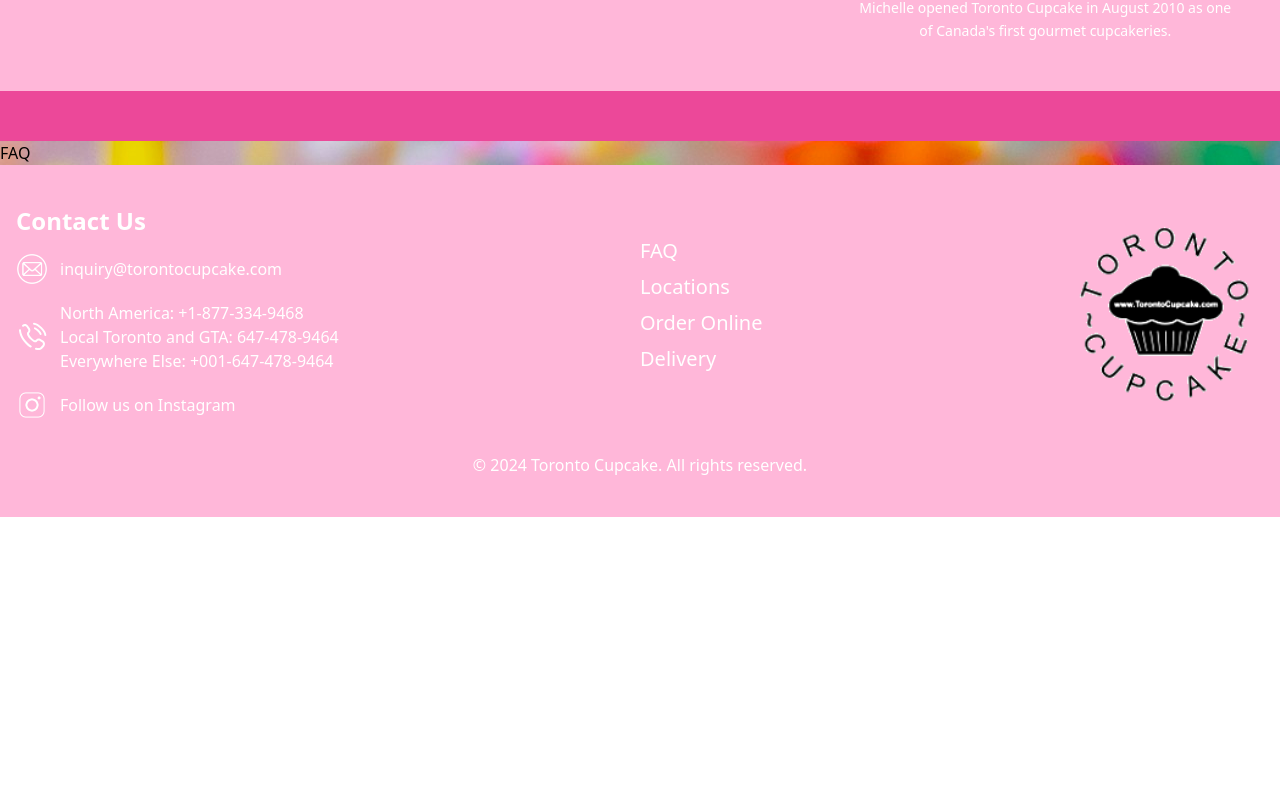
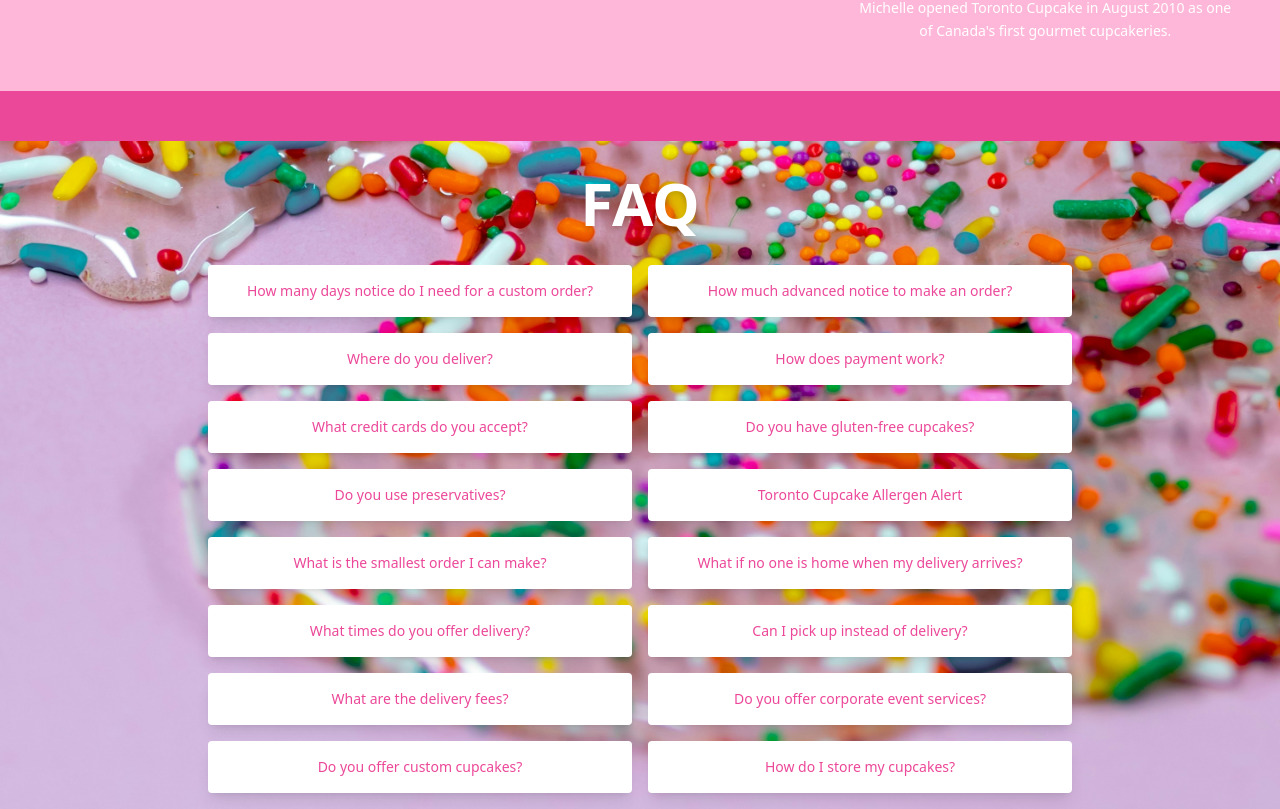
Before and after one commit to kfoley123/WebDesignFinal, a React (Vite) app: page / in a window 1280 px wide. Shown: the part 711-1520 px from the top of the page. Before the commit the page ends 1228 px from the top, so only its background shows below. Built offline with nearby package versions, Linux system fonts and the light colour scheme.

Commit message:
completed FAQ section

```diff
--- a/src/components/FAQ.jsx
+++ b/src/components/FAQ.jsx
@@ -1,7 +1,99 @@
+import {useState} from 'react';
+
 export default function FAQ(){
+
+    const FAQlist = [
+        {
+          question: "How many days notice do I need for a custom order?",
+          answer: "We recommend at least 3-5 days notice for custom orders to ensure availability."
+        },
+        {
+          question: "How much advanced notice to make an order?",
+          answer: "For standard orders, we require at least 48 hours notice."
+        },
+        {
+          question: "Where do you deliver?",
+          answer: "We deliver within the Greater Toronto Area and select nearby regions."
+        },
+        {
+          question: "How does payment work?",
+          answer: "Payment is completed online during checkout or in-person at our shop."
+        },
+        {
+          question: "What credit cards do you accept?",
+          answer: "We accept Visa, MasterCard, and American Express."
+        },
+        {
+          question: "Do you have gluten-free cupcakes?",
+          answer: "Yes, we offer a variety of gluten-free options. Check our menu for details."
+        },
+        {
+          question: "Do you use preservatives?",
+          answer: "No, all our cupcakes are made fresh daily without any preservatives."
+        },
+        {
+          question: "Toronto Cupcake Allergen Alert",
+          answer: "Our cupcakes are made in a facility that handles nuts, dairy, and wheat. Please notify us of any allergies."
+        },
+        {
+          question: "What is the smallest order I can make?",
+          answer: "The smallest order is a single cupcake, available for pickup only."
+        },
+        {
+          question: "What if no one is home when my delivery arrives?",
+          answer: "Our driver will leave the package in a safe location or return it to the shop for pickup."
+        },
+        {
+          question: "What times do you offer delivery?",
+          answer: "Delivery is available between 10 AM and 6 PM daily."
+        },
+        {
+          question: "Can I pick up instead of delivery?",
+          answer: "Yes, you can choose the 'Pickup' option at checkout and collect your order from our store."
+        },
+        {
+          question: "What are the delivery fees?",
+          answer: "Delivery fees start at $5 and vary depending on your location."
+        },
+        {
+          question: "Do you offer corporate event services?",
+          answer: "Yes, we provide custom cupcakes and dessert setups for corporate events."
+        },
+        {
+          question: "Do you offer custom cupcakes?",
+          answer: "Absolutely! We can create custom designs, flavors, and decorations for any occasion."
+        },
+        {
+          question: "How do I store my cupcakes?",
+          answer: "Store cupcakes in a cool, dry place and avoid refrigeration to maintain freshness."
+        }
+      ];
+
+      const [visibleText, setVisibleText] = useState(null);
+
     return (
-        <div style={{ backgroundImage: "url('/images/sprinkles.jpg')" }}>
-            <h1>FAQ</h1>
+        <div
+        className="min-h-[400px] bg-cover bg-center"
+        style={{ backgroundImage: "url('/images/sprinkles.jpg')" }}
+      >
+
+        <h1 className="font-bold text-white text-center drop-shadow-md text-5xl md:text-6xl py-8">
+          FAQ
+        </h1>
+
+
+        <div className="max-w-4xl mx-auto grid grid-cols-1 sm:grid-cols-2 gap-4 px-4 pb-5">
+
+          {FAQlist.map((question, index) => (
+            <div
+              key={index}
+              className="bg-white text-pink-500 p-4 rounded shadow-lg text-center text-sm font-medium hover:bg-blue-200"
+              onClick={() => setVisibleText(visibleText === index ? null : index)}
+            >
+              {visibleText === index ? question.answer : question.question}
+            </div>
+          ))}
         </div>
+      </div>
     )
 }
```
